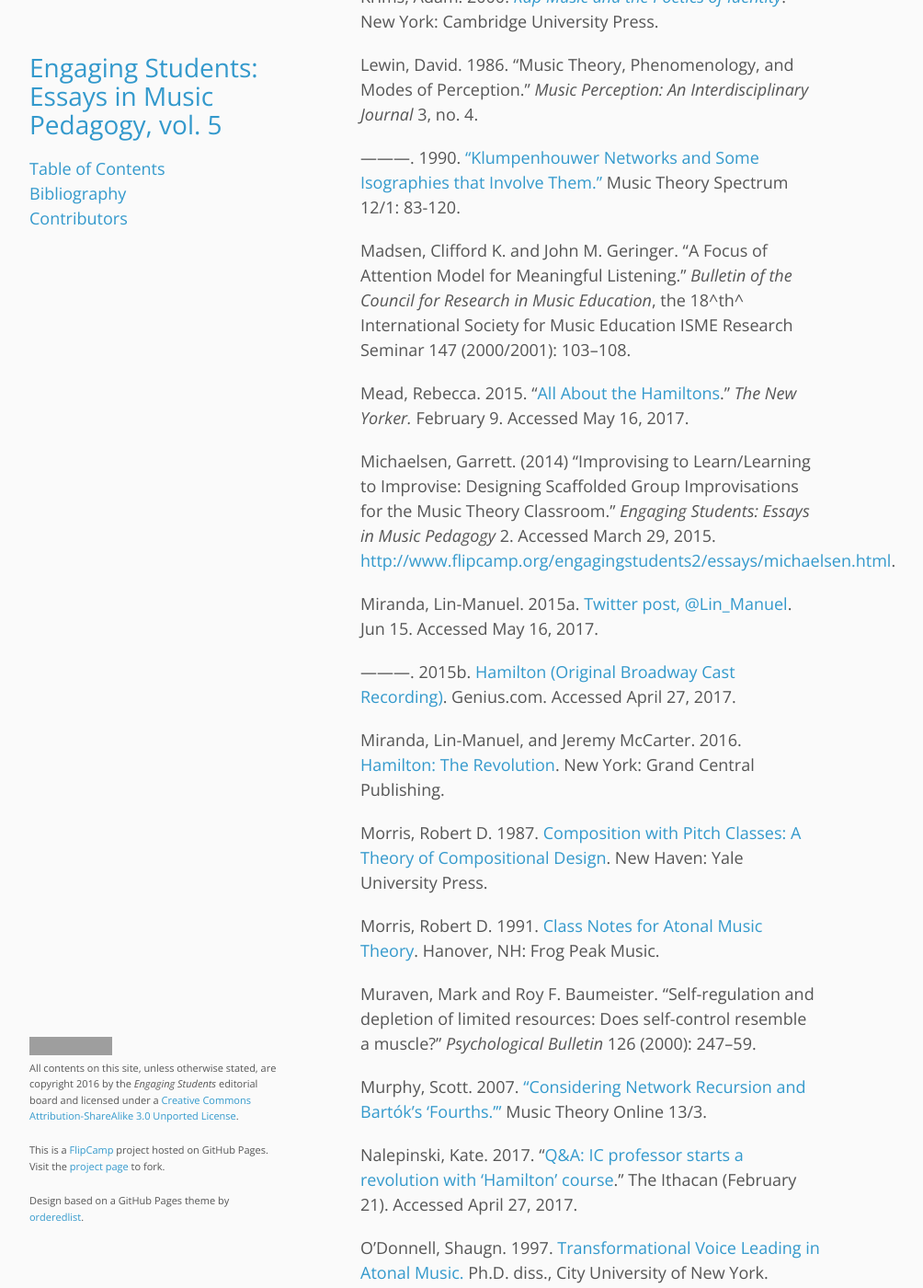
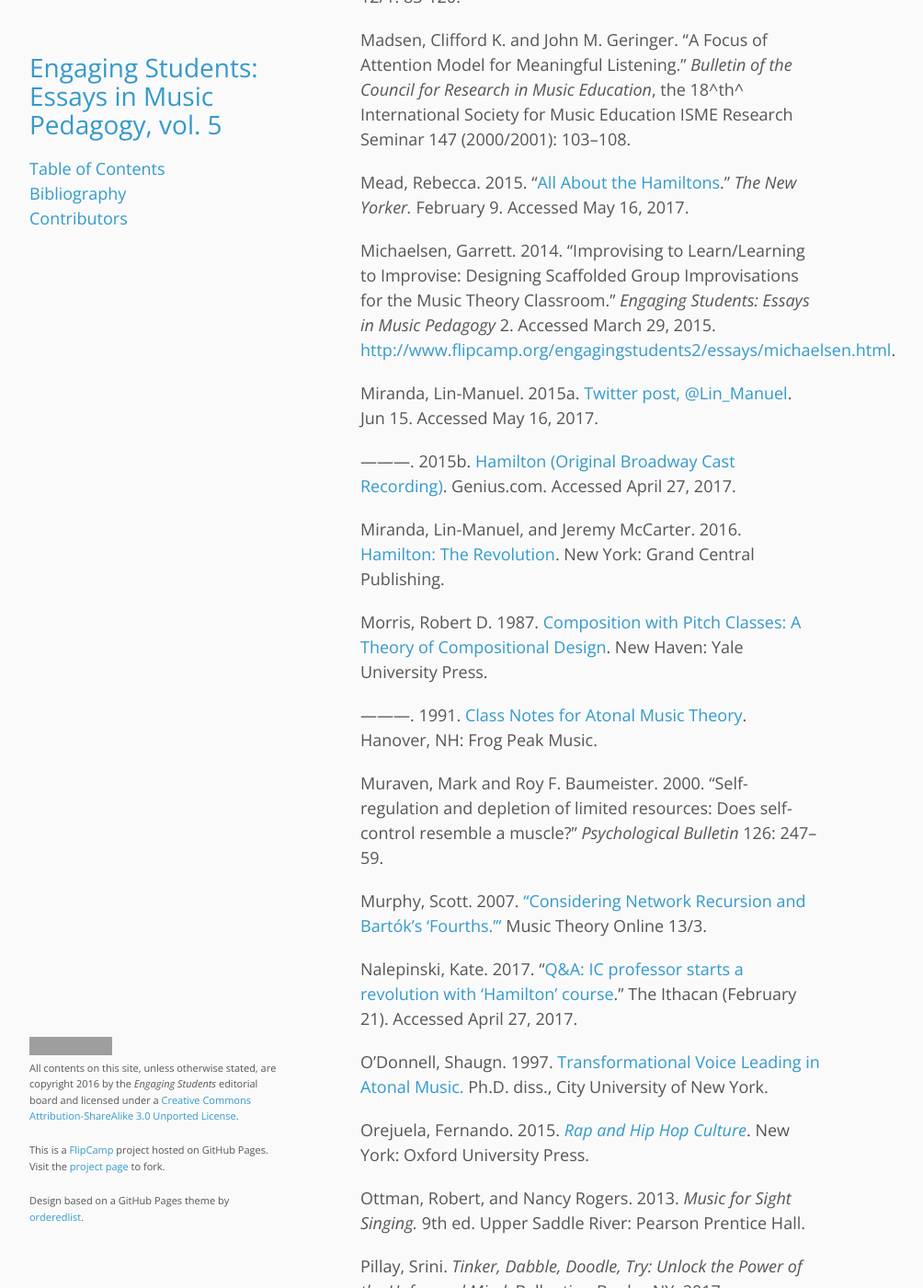
Before and after one commit to flipcamp/engagingstudents5, a Jekyll site: the page built from bibliography.md, in a window 1280 px wide and 1400 px high, scrolled down 4381 px. Shown: the whole window at 92% size, without its empty margins (178-1182 px from the left). Built offline with Jekyll 4.4.1, drawn with Linux system fonts in a browser that asks for light colours; some of the changed text lies outside the part shown; grey boxes are pictures that could not be loaded.

Commit message:
Update bibliography.md
cleaned up a few dates/names.

```diff
--- a/bibliography.md
+++ b/bibliography.md
@@ -186,7 +174,7 @@
 Hamiltons](http://www.newyorker.com/magazine/2015/02/09/hamiltons).”
 *The New Yorker.* February 9. Accessed May 16, 2017.
 
-Michaelsen, Garrett. (2014) “Improvising to Learn/Learning to Improvise:
+Michaelsen, Garrett. 2014. “Improvising to Learn/Learning to Improvise:
 Designing Scaffolded Group Improvisations for the Music Theory
 Classroom.” *Engaging Students: Essays in Music Pedagogy* 2. Accessed
 March 29, 2015.[
@@ -210,13 +198,13 @@
 Design](https://openlibrary.org/books/OL2386927M/Composition_with_pitch-classes).
 New Haven: Yale University Press.
 
-Morris, Robert D. 1991. [Class Notes for Atonal Music
+———. 1991. [Class Notes for Atonal Music
 Theory](https://openlibrary.org/works/OL4969787W/Class_notes_for_atonal_music_theory).
 Hanover, NH: Frog Peak Music.
 
-Muraven, Mark and Roy F. Baumeister. “Self-regulation and depletion of
+Muraven, Mark and Roy F. Baumeister. 2000. “Self-regulation and depletion of
 limited resources: Does self-control resemble a muscle?” *Psychological
-Bulletin* 126 (2000): 247–59.
+Bulletin* 126: 247–59.
 
 Murphy, Scott. 2007. [“Considering Network Recursion and Bartók’s
 ‘Fourths.’”](http://www.mtosmt.org/issues/mto.07.13.3/mto.07.13.3.murphy.html)
```
Also changed, not shown: other parts of bibliography.md (+3 -14 lines).
